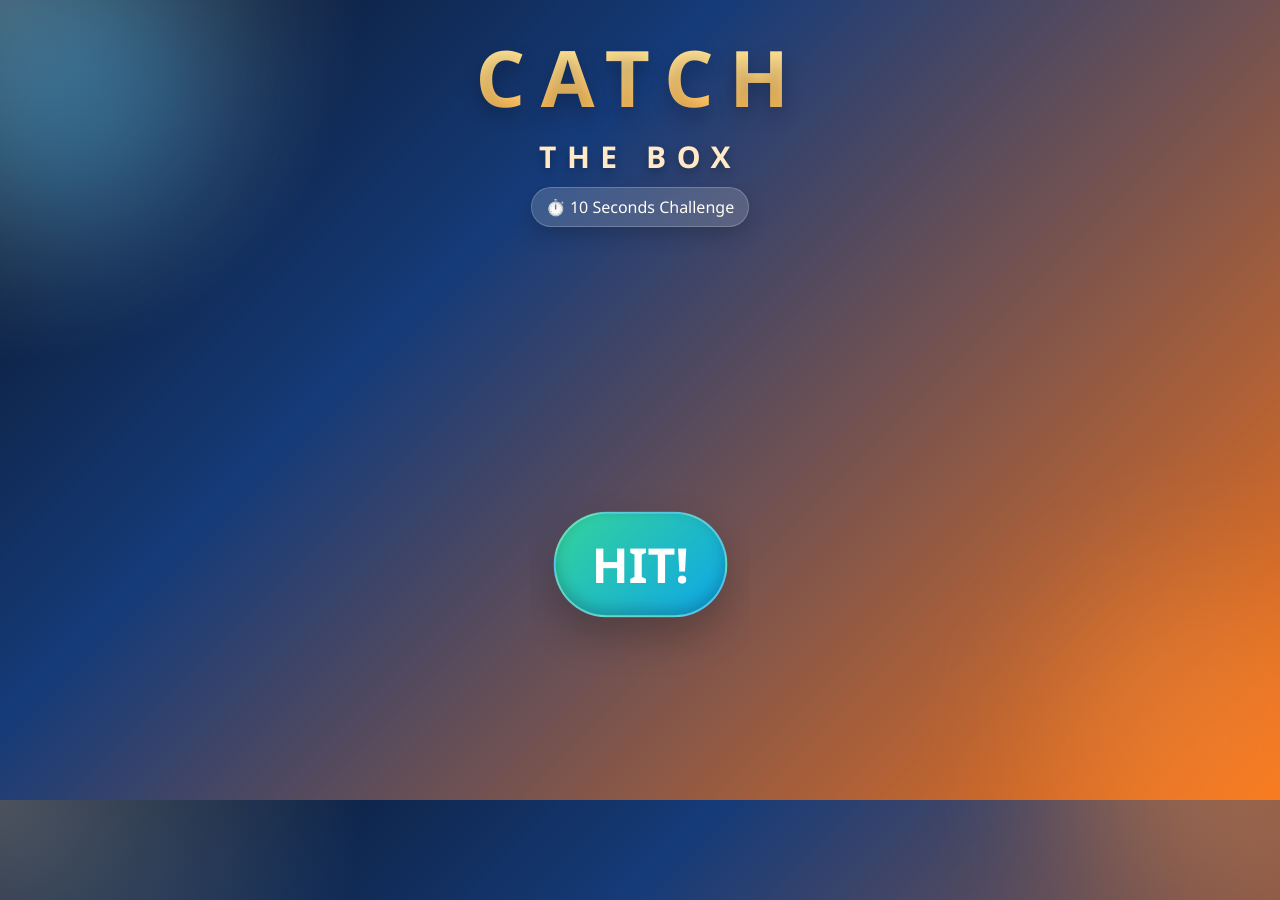
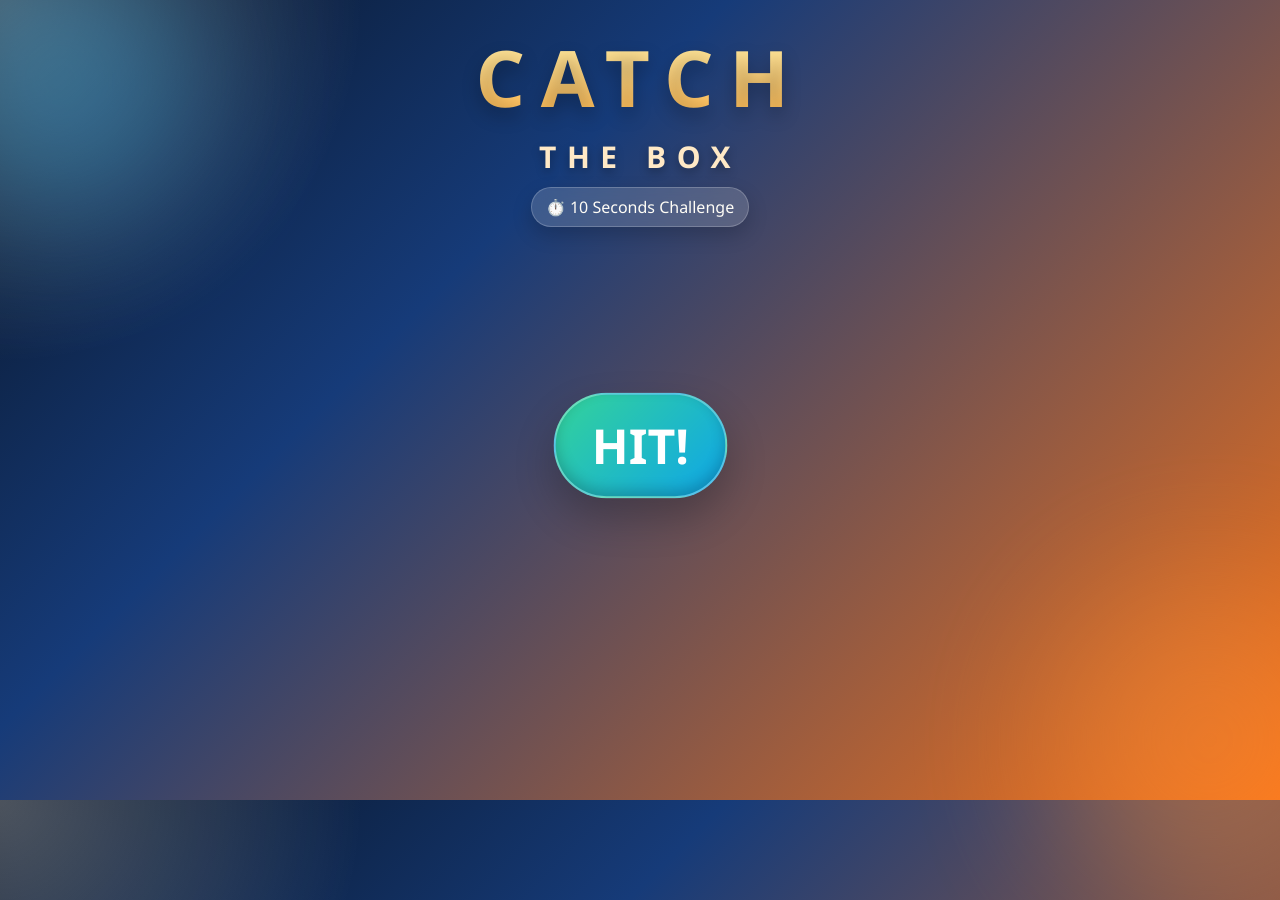
Before and after one commit to Sanka-Vamsi-Akshay/Catch-The-Box, a plain HTML site: page index.html in a window 1280 px wide. Shown: the top 900 px of the page. Drawn offline with Linux system fonts and the light colour scheme.

Commit message:
Update CatchtheButton.css

```diff
--- a/CatchtheButton.css
+++ b/CatchtheButton.css
@@ -86,11 +86,13 @@ body::after {
 
 .container {
     flex: 1;
+    width: 100%;
+    min-height: 100vh;
     display: flex;
     align-items: center;
     justify-content: center;
-    position: relative;
-    padding: clamp(12px, 3vw, 24px);
+    position: fixed;
+    inset: 0;
     padding: 130px 24px 40px;
     z-index: 1;
     overflow: hidden;
```
